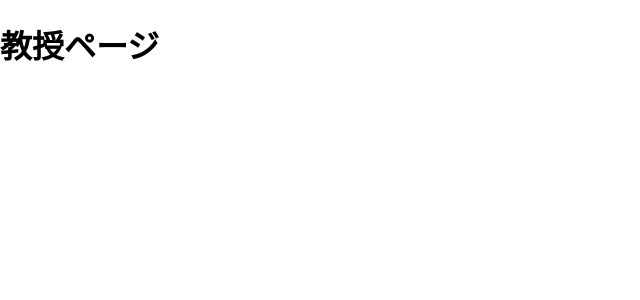
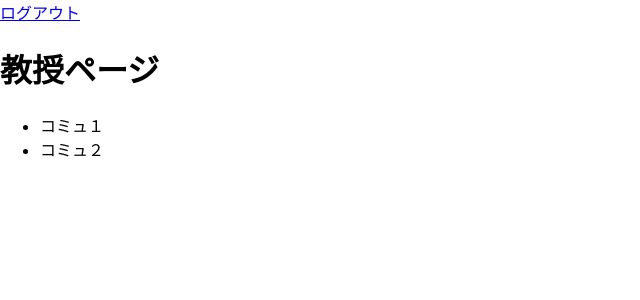
Before and after one commit to webfrontier-intern-2022/univsystem2, a React (Create React App) app in the folder univsystem/: page /ProfesserPage in a window 1280 px wide. Shown: the top 300 px of the page, without its empty margins (0-640 px from the left). Built offline with nearby package versions, Linux system fonts and the light colour scheme.

Commit message:
にょわ～

```diff
--- a/univsystem/package.json
+++ b/univsystem/package.json
@@ -15,6 +15,7 @@
     "react-dom": "^18.2.0",
     "react-router-dom": "6",
     "react-scripts": "5.0.1",
+    "react-table": "^7.8.0",
     "typescript": "^4.8.3",
     "web-vitals": "^2.1.4"
   },
--- a/univsystem/src/pages/EditProfesserPage.tsx
+++ b/univsystem/src/pages/EditProfesserPage.tsx
@@ -4,7 +4,7 @@ import { Link } from 'react-router-dom'
 const EditProfesserPage: React.FC = () => {
     return (
         <div>
-            <Link to="/LoginPage">ログアウト</Link>
+            <Link to="/">ログアウト</Link>
             <h1>教授一覧</h1>
             <Link to="/SuperUserPage">戻る</Link>
         </div>
--- a/univsystem/src/pages/EditStudentPage.tsx
+++ b/univsystem/src/pages/EditStudentPage.tsx
@@ -4,7 +4,7 @@ import { Link } from 'react-router-dom'
 const EditStudentPage: React.FC = () => {
     return (
         <div>
-            <Link to="/LoginPage">ログアウト</Link>
+            <Link to="/">ログアウト</Link>
             <h1>学生一覧</h1>
             <Link to="/SuperUserPage">戻る</Link>
         </div>
--- a/univsystem/src/pages/ProfesserPage.tsx
+++ b/univsystem/src/pages/ProfesserPage.tsx
@@ -1,9 +1,36 @@
+// JSXループ
+// https://nishinatoshiharu.com/jsx-map-roop/
+
 import React from 'react'
+import { Link } from 'react-router-dom'
+
+type listItem = {
+    id: number;
+    name: string;
+};
 
 const ProfesserPage: React.FC = () => {
+
+    const todos: listItem[] = [
+        { id: 1, name: "コミュ１" },
+        { id: 2, name: "コミュ２" },
+    ];
+
     return (
         <div>
+            <Link to="/">ログアウト</Link>
             <h1>教授ページ</h1>
+            <ul className="todo-list">
+                {todos.map((todo: listItem) => {
+                    return (
+                        <li className="todo-item" key={todo.id}>
+                            <span className="todo-item__text">
+                                {todo.name}
+                            </span>
+                        </li>
+                    );
+                })}
+            </ul>
         </div>
     )
 }
--- a/univsystem/src/pages/SuperUserPage.tsx
+++ b/univsystem/src/pages/SuperUserPage.tsx
@@ -4,7 +4,7 @@ import { Link } from 'react-router-dom'
 const SuperUserPage: React.FC = () => {
     return (
         <div>
-            <Link to="/LoginPage">ログアウト</Link>
+            <Link to="/">ログアウト</Link>
             <h1>管理者ページ</h1>
 
             <Link to="/EditStudentPage">学生一覧</Link>
```
Also changed, not shown: 2 other files (tests, documents, lock files or other folders).
